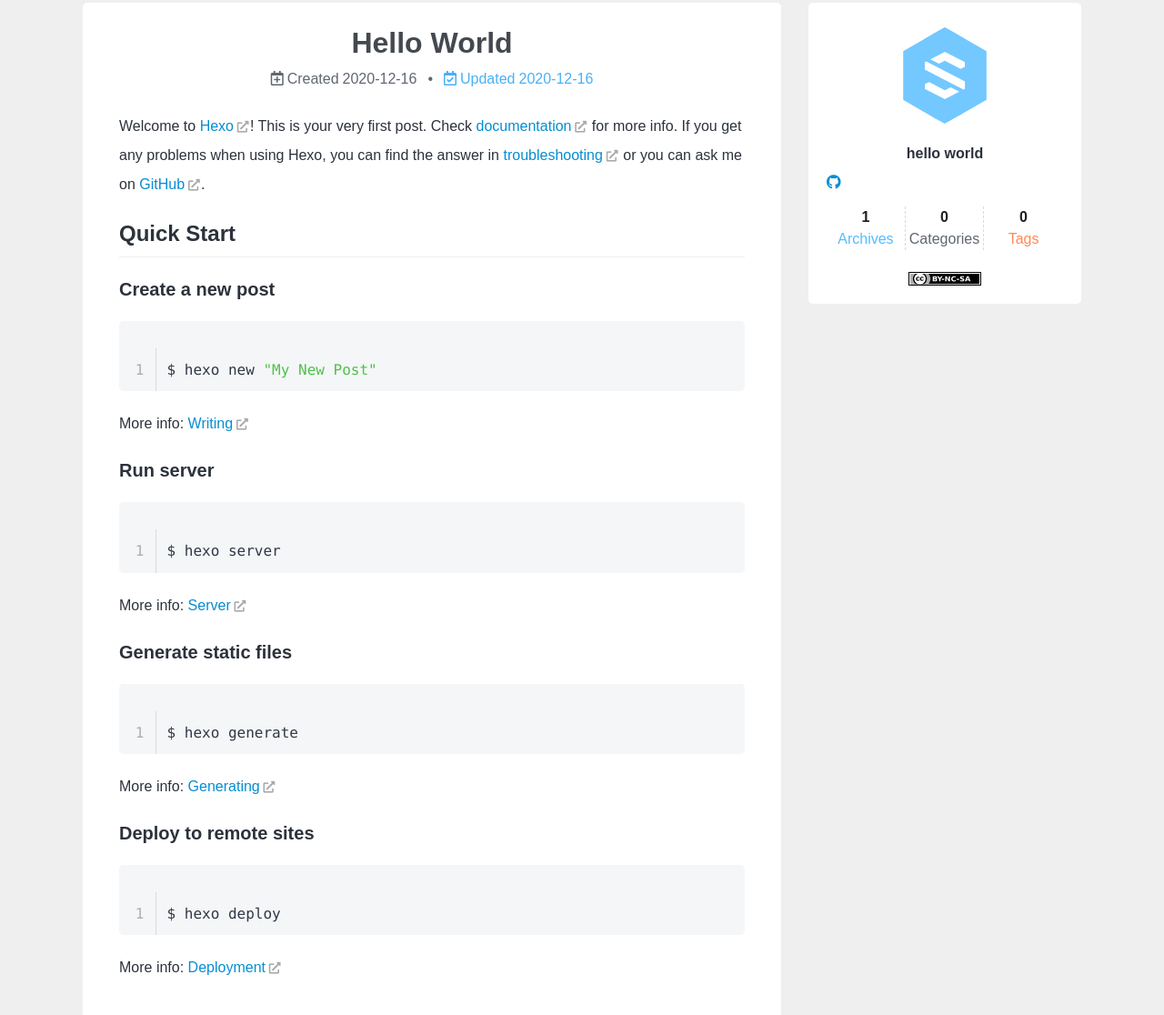
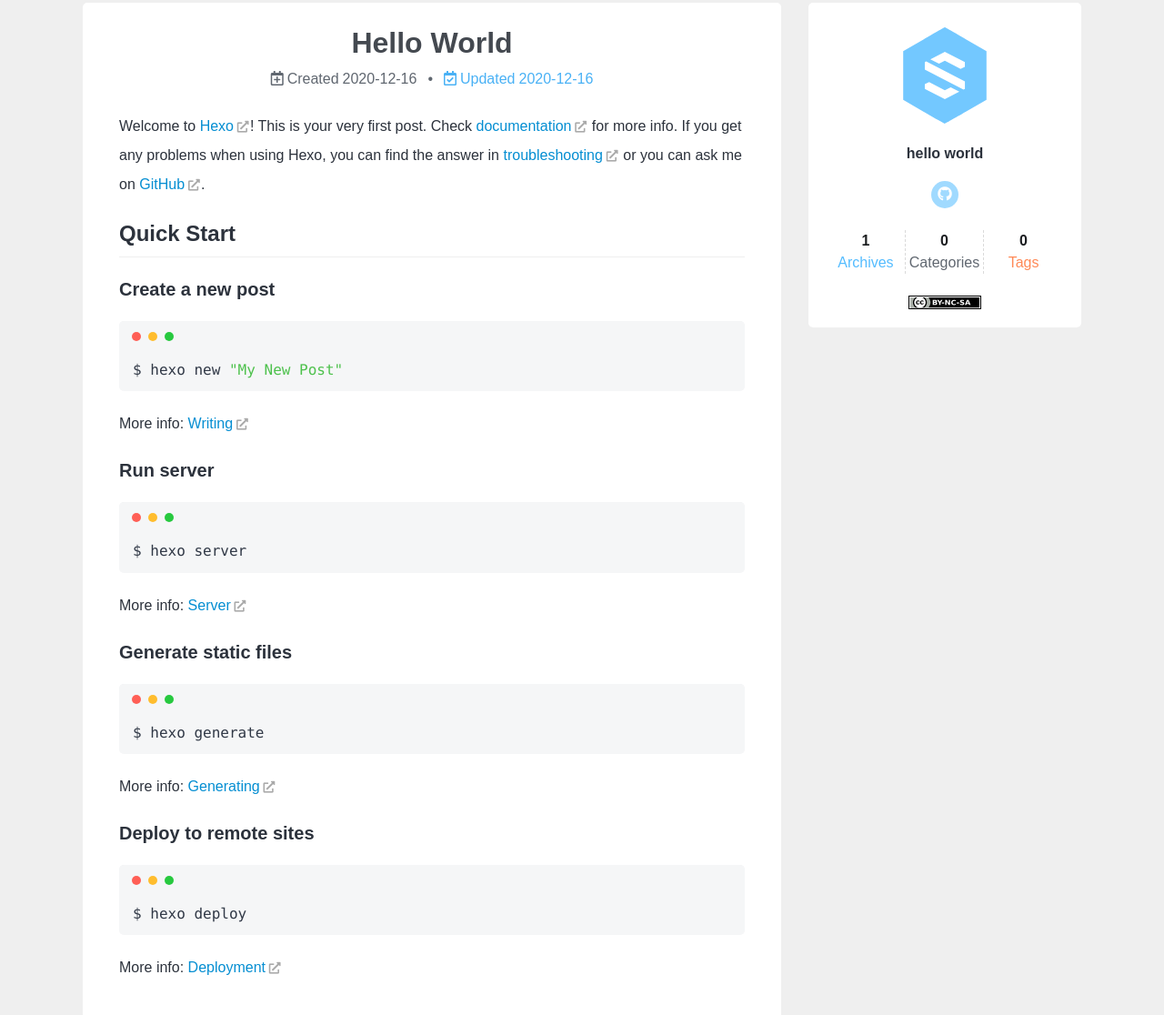
Before and after one commit to finlu/finlu.github.io, a plain HTML site: page index.html in a window 1280 px wide. Shown: the part 657-1773 px from the top of the page at 91% size. Drawn offline with nearby package versions, Linux system fonts and the light colour scheme.

Commit message:
Site updated: 2020-12-16 13:52:53

```diff
--- a/css/index.css
+++ b/css/index.css
@@ -892,6 +892,7 @@ kbd {
   z-index: 0;
   width: 100%;
   height: 100%;
+  background: url("/images/bg1.png") no-repeat center/cover;
 }
 .header-banner-info {
   position: absolute;
@@ -1089,6 +1090,31 @@ kbd {
 .sidebar-ov-author__text {
   margin: 0.5rem 0 0;
   font-weight: 600;
+}
+.sidebar-ov-social {
+  padding: 0.5rem 0;
+  text-align: center;
+}
+.sidebar-ov-social-item {
+  display: inline-block;
+  margin: 0.2rem;
+  text-align: center;
+  color: var(--color-gray-100);
+  background-color: #a0daff;
+  border-radius: 0.75rem;
+  padding: 0 0.25rem;
+  min-width: 1.5rem;
+  height: 1.5rem;
+  line-height: 1.5rem;
+  -webkit-transition: background-color 0.2s ease;
+  -moz-transition: background-color 0.2s ease;
+  -o-transition: background-color 0.2s ease;
+  -ms-transition: background-color 0.2s ease;
+  transition: background-color 0.2s ease;
+}
+.sidebar-ov-social-item:hover {
+  color: var(--color-gray-100);
+  background-color: #4dbaff;
 }
 .sidebar-ov-state {
   padding: 0.5rem 0;
@@ -1641,6 +1667,8 @@ kbd {
 }
 .highlight pre {
   margin: 0;
+  white-space: pre-wrap;
+  counter-reset: line;
 }
 .highlight td {
   border-width: 0;
@@ -1651,7 +1679,8 @@ kbd {
   color: var(--color-gray-850);
   background-color: var(--color-gray-200);
   zoom: 1;
-  padding: 0.1rem 0;
+  border-top-left-radius: 0.25rem;
+  border-top-right-radius: 0.25rem;
 }
 .highlight figcaption:before,
 .highlight figcaption:after {
@@ -1672,19 +1701,78 @@ kbd {
 }
 .highlight figcaption.custom {
   min-height: 1.5rem;
-  border-radius: 0.25rem;
+  display: -webkit-box;
+  display: -moz-box;
+  display: -webkit-flex;
+  display: -ms-flexbox;
+  display: box;
+  display: flex;
 }
 .highlight figcaption.custom .custom-lang {
   float: left;
   margin: 0 0.6rem;
   color: var(--color-gray-550);
+}
+.highlight figcaption.custom .custom-carbon {
+  display: -webkit-box;
+  display: -moz-box;
+  display: -webkit-flex;
+  display: -ms-flexbox;
+  display: box;
+  display: flex;
+  margin: 0.2rem 0 0 0.5rem;
+  font-size: 0;
+  -webkit-box-align: center;
+  -moz-box-align: center;
+  -o-box-align: center;
+  -ms-flex-align: center;
+  -webkit-align-items: center;
+  align-items: center;
+}
+.highlight figcaption.custom .custom-carbon-dot {
+  display: inline-block;
+  margin: 0 4px;
+  border-radius: 50%;
+  width: 10px;
+  height: 10px;
+}
+.highlight figcaption.custom .custom-carbon-dot--red {
+  background-color: #ff5f56;
+}
+.highlight figcaption.custom .custom-carbon-dot--yellow {
+  background-color: #ffbd2e;
+}
+.highlight figcaption.custom .custom-carbon-dot--green {
+  background-color: #27c93f;
+}
+.highlight figcaption:not(.custom) {
+  background-color: var(--color-gray-200);
+}
+.highlight figcaption:not(.custom) + .table-container td.code,
+.highlight figcaption:not(.custom) + table td.code {
+  padding: 0;
+}
+.highlight figcaption:not(.custom) + .table-container .line::before,
+.highlight figcaption:not(.custom) + table .line::before {
+  content: counter(line);
+  display: inline-block;
+  margin-right: 0.5rem;
+  -webkit-box-sizing: content-box;
+  -moz-box-sizing: content-box;
+  box-sizing: content-box;
+  padding: 0 0.8rem 0 0.4rem;
+  min-width: 1rem;
+  text-align: right;
+  color: var(--color-gray-550);
+  background-color: var(--color-gray-200);
+  counter-increment: line;
 }
 .highlight td.gutter {
   border-right: 1px solid var(--color-gray-300);
   padding: 0.4rem 0.6rem;
   width: 2rem;
   background-color: var(--color-gray-200);
-  border-radius: 0.25rem;
+  display: none;
 }
 .highlight td.gutter pre {
   text-align: right;
@@ -1693,7 +1781,7 @@ kbd {
   background-color: inherit;
 }
 .highlight td.code {
-  padding: 0.5rem 0.6rem;
+  padding: 0.5rem 0.75rem;
 }
 .highlight .marked {
   background-color: var(--color-gray-260);
```
